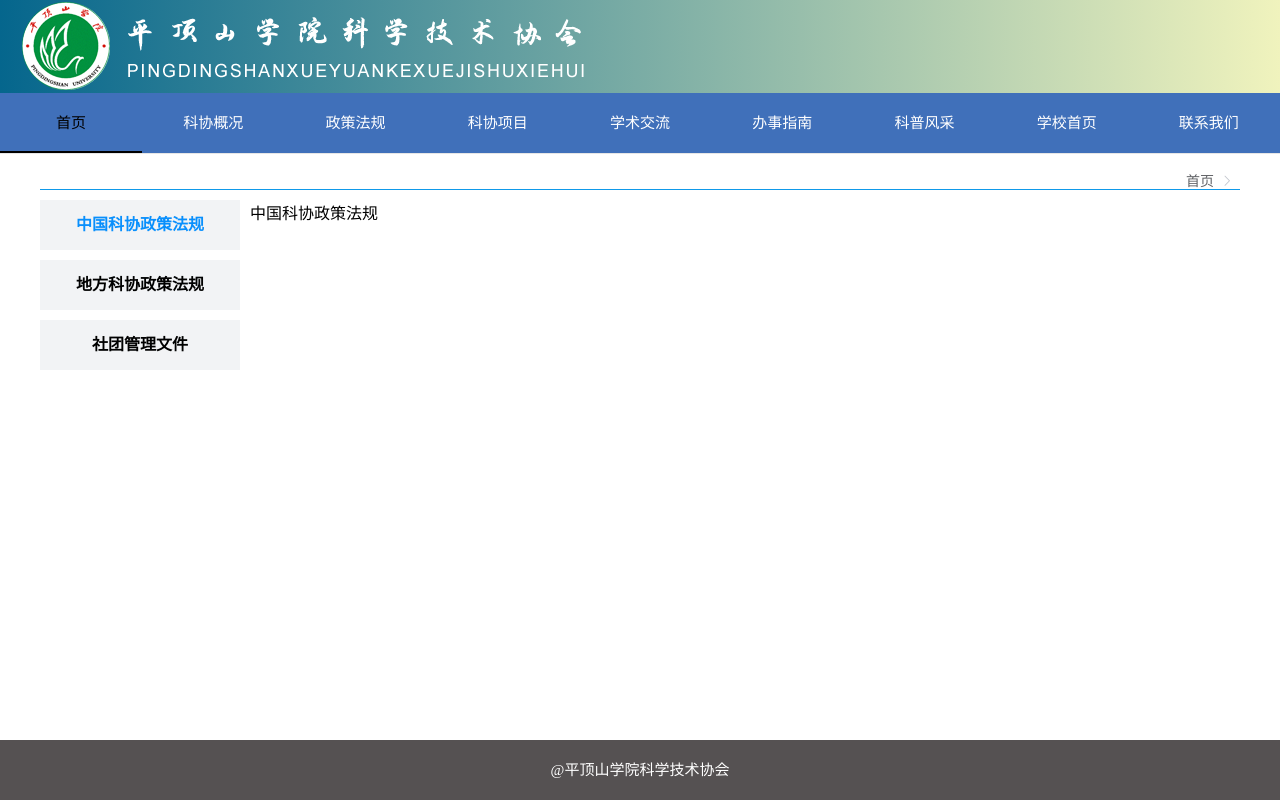
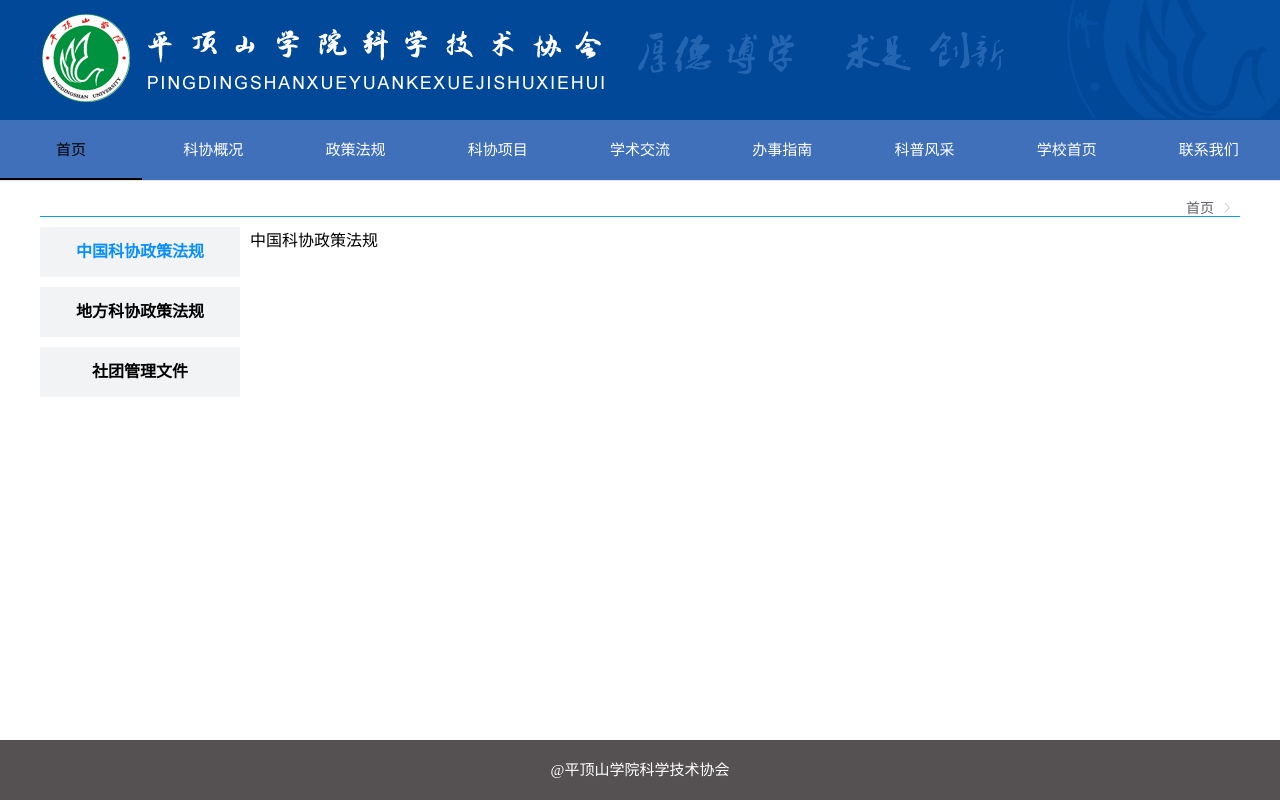
Before and after one commit to rendong2001/newsWebsite, a Vue app: page /#/home/zhengce in a window 1280 px wide. Built offline with nearby package versions, Linux system fonts and the light colour scheme.

Commit message:
登录完成

```diff
--- a/src/components/Home.vue
+++ b/src/components/Home.vue
@@ -5,7 +5,9 @@
       <div>
         <img src="../assets/xiaohui4.png" alt="" />
       </div>
-      <div class="bg"></div>
+      <div>
+        <img src="../assets/bg.png" alt="">
+      </div>
     </el-header>
     <!-- 主页导航栏 -->
     <el-row>
@@ -82,25 +84,15 @@ export default {
   height: 100%;
 }
 .el-header {
-  background: -webkit-linear-gradient(
-    left,
-    rgb(5, 102, 141),
-    rgb(240, 243, 189)
-  );
-
-  background: -o-linear-gradient(right, rgb(5, 102, 141), rgb(240, 243, 189));
-
-  background: -moz-linear-gradient(right, rgb(5, 102, 141), rgb(240, 243, 189));
-
-  background: linear-gradient(to right, rgb(5, 102, 141), rgb(240, 243, 189));
+  background-color: rgb(1, 72, 153);
 }
 .el-header {
-  height: 93px !important;
+  height: 120px !important;
+  padding: 0 40px;
   overflow: hidden;
-  div {
-    display: flex;
-    justify-content: left;
-  }
+  display: flex;
+  justify-content: space-between;
+  align-items: center;
 }
 .el-menu {
   .el-menu-item {
--- a/src/main.js
+++ b/src/main.js
@@ -10,7 +10,7 @@ import './assets/css/my_style.css'
 
 import axios from 'axios'
 // 配置请求的跟路径
-axios.defaults.baseURL = 'http://10.2.33.200:8081'
+axios.defaults.baseURL = 'http://8.140.68.52:8181'
 axios.interceptors.request.use(config => {
   // console.log(config)
   config.headers.Authorization = window.sessionStorage.getItem('token')
--- a/vue.config.js
+++ b/vue.config.js
@@ -4,7 +4,7 @@ module.exports = {
     devServer: {
       proxy: {
         '/api': {
-          target: 'http://10.2.33.200',
+          target: 'http://8.140.68.52',
           changeOrigin: true,
           ws:true,
           pathRewrite: {
```
